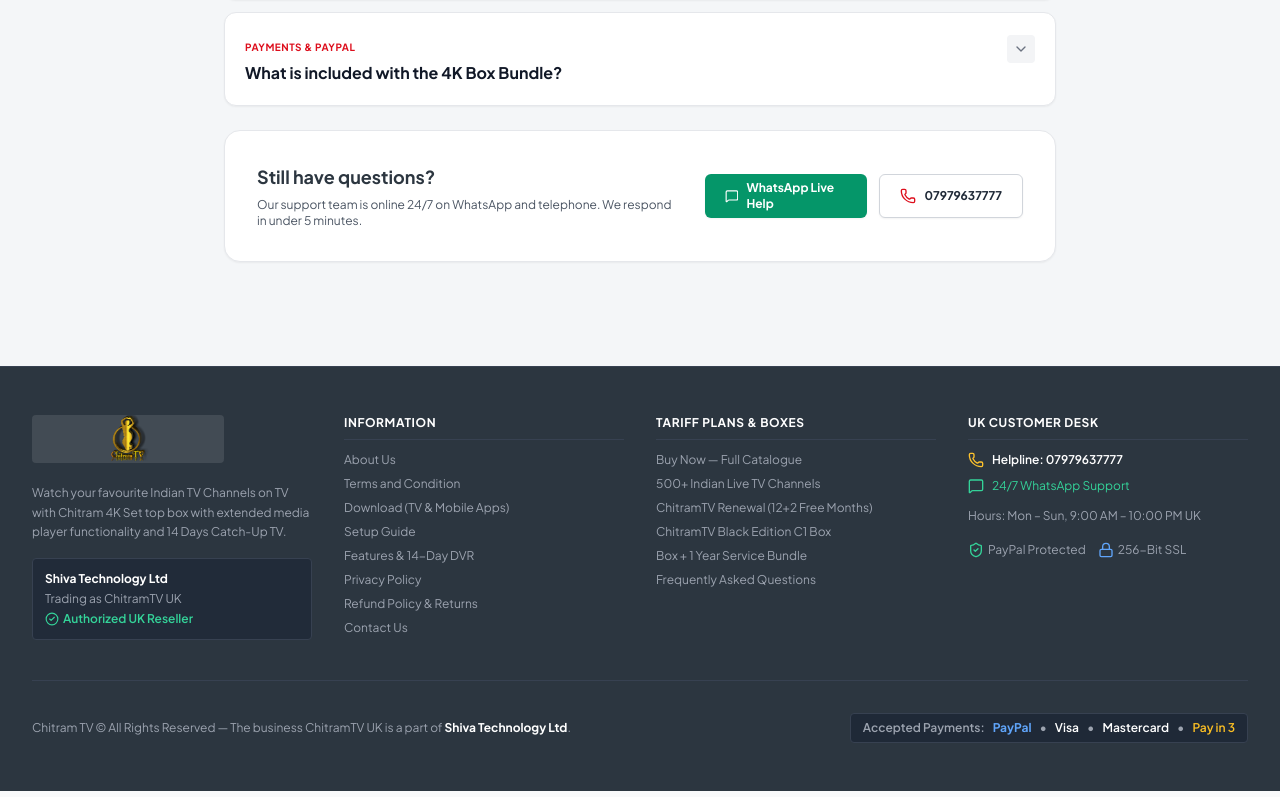
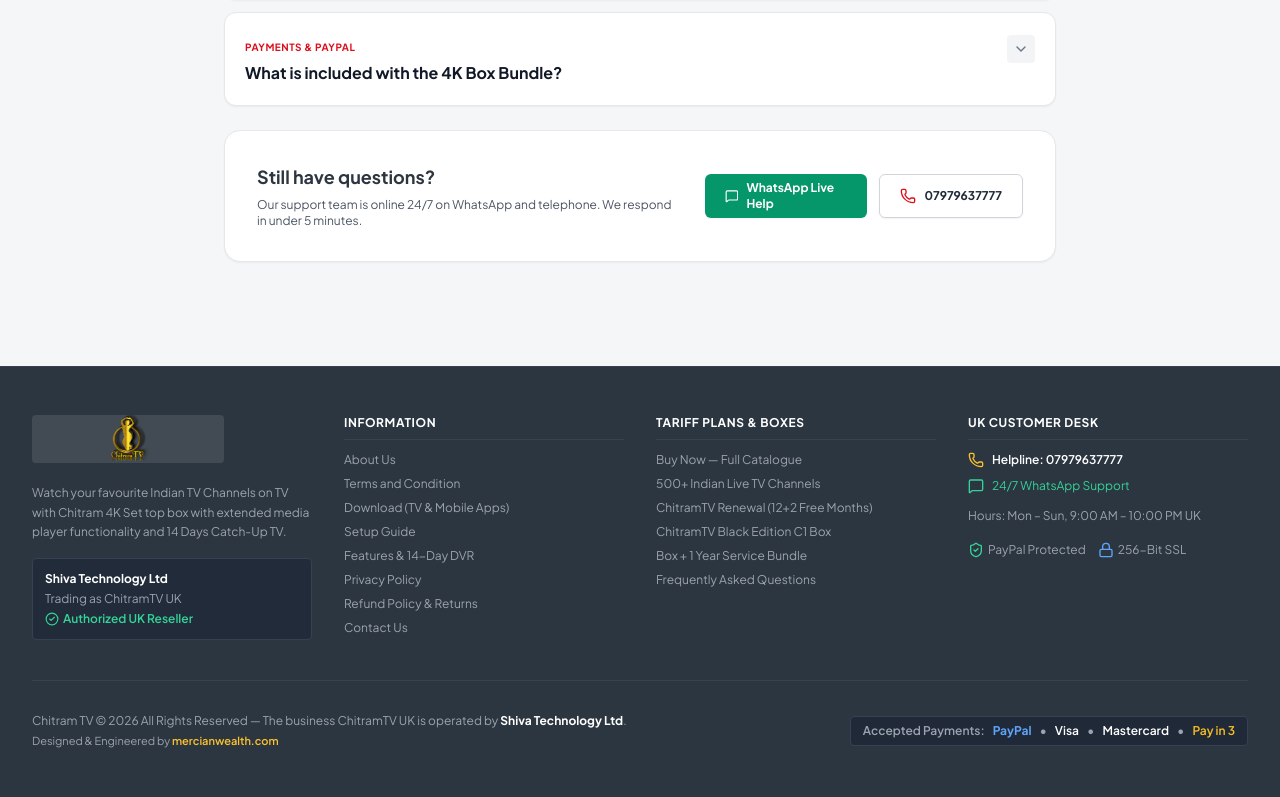
Before and after one commit to echelonsystemsgd-deep/uk-streaming-client, a Next.js app: page /faq in a window 1280 px wide. Shown: the part 1805-2602 px from the top of the page. Built offline with nearby package versions, Linux system fonts and the light colour scheme; no server answers.

Commit message:
feat: restore mercianwealth credibility in footer, lock background scroll across all modals, and implement full-page sticky header

```diff
--- a/src/components/cart/CartDrawer.tsx
+++ b/src/components/cart/CartDrawer.tsx
@@ -6,6 +6,7 @@
 import { X, Trash2, ShoppingBag, ArrowRight } from "lucide-react";
 import { useCart } from "@/context/CartContext";
 import { Button } from "@/components/ui/button";
+import { useScrollLock } from "@/hooks/useScrollLock";
 
 export function CartDrawer() {
   const {
@@ -18,18 +19,21 @@
     removeFromCart,
   } = useCart();
 
+  // Prevent background scrolling when CartDrawer is open
+  useScrollLock(isCartDrawerOpen);
+
   if (!isCartDrawerOpen) return null;
 
   return (
-    <div className="fixed inset-0 z-50 overflow-hidden">
+    <div className="fixed inset-0 z-50 overflow-hidden touch-none" style={{ overscrollBehavior: "contain" }}>
       {/* Backdrop */}
       <div
-        className="fixed inset-0 bg-black/60 transition-opacity backdrop-blur-sm"
+        className="fixed inset-0 bg-black/60 transition-opacity backdrop-blur-sm touch-none"
         onClick={() => setIsCartDrawerOpen(false)}
       />
 
-      <div className="fixed inset-y-0 right-0 max-w-full flex pl-10">
-        <div className="w-screen max-w-md bg-white shadow-2xl flex flex-col">
+      <div className="fixed inset-y-0 right-0 max-w-full flex pl-10 pointer-events-auto">
+        <div className="w-screen max-w-md bg-white shadow-2xl flex flex-col overscroll-contain">
           {/* Header */}
           <div className="p-4 bg-[#2c3640] text-white flex items-center justify-between">
             <div className="flex items-center gap-2">
--- a/src/components/checkout/PayPalModal.tsx
+++ b/src/components/checkout/PayPalModal.tsx
@@ -226,10 +226,11 @@
       role="dialog"
       aria-modal="true"
       aria-labelledby="paypal-checkout-title"
-      className="fixed inset-0 z-[100] flex items-center justify-center p-3 sm:p-4 bg-black/85 backdrop-blur-md animate-in fade-in duration-200"
+      className="fixed inset-0 z-[100] flex items-center justify-center p-3 sm:p-4 bg-black/85 backdrop-blur-md animate-in fade-in duration-200 touch-none"
+      style={{ overscrollBehavior: "contain" }}
     >
       <div
-        className="relative w-full max-w-lg rounded-2xl border border-zinc-800 bg-zinc-950 p-4 sm:p-6 shadow-2xl overflow-y-auto max-h-[90dvh] scrollbar-none overscroll-contain"
+        className="relative w-full max-w-lg rounded-2xl border border-zinc-800 bg-zinc-950 p-4 sm:p-6 shadow-2xl overflow-y-auto max-h-[90dvh] scrollbar-none overscroll-contain pointer-events-auto"
         style={{ overscrollBehavior: "contain" }}
       >
         {/* Close Button with 48px touch area */}
--- a/src/components/layout/Footer.tsx
+++ b/src/components/layout/Footer.tsx
@@ -159,10 +159,23 @@
 
         {/* Bottom Bar: Copyright & Payment Badges */}
         <div className="pt-8 flex flex-col sm:flex-row items-center justify-between gap-4 text-gray-400">
-          <p>
-            Chitram TV © All Rights Reserved — The business ChitramTV UK is a part of{" "}
-            <strong className="text-white">Shiva Technology Ltd</strong>.
-          </p>
+          <div className="space-y-1 text-center sm:text-left">
+            <p>
+              Chitram TV © {new Date().getFullYear()} All Rights Reserved — The business ChitramTV UK is operated by{" "}
+              <strong className="text-white">Shiva Technology Ltd</strong>.
+            </p>
+            <p className="text-[11px] text-gray-400">
+              Designed &amp; Engineered by{" "}
+              <a
+                href="https://mercianwealth.com"
+                target="_blank"
+                rel="noopener noreferrer"
+                className="text-[#fdc22d] hover:underline font-semibold transition-colors"
+              >
+                mercianwealth.com
+              </a>
+            </p>
+          </div>
           <div className="flex items-center gap-2 text-xs font-semibold text-gray-400 bg-gray-800 px-3 py-1.5 rounded border border-gray-700">
             <span>Accepted Payments:</span>
             <span className="text-blue-400 font-bold">PayPal</span>
--- a/src/components/layout/Navbar.tsx
+++ b/src/components/layout/Navbar.tsx
@@ -67,7 +67,7 @@
   ];
 
   return (
-    <header className="w-full bg-white border-b border-gray-200 sticky top-0 z-40 shadow-sm">
+    <header className="w-full bg-white/98 backdrop-blur-sm border-b border-gray-200 sticky top-0 z-40 shadow-md transition-shadow">
       {/* Middle Bar: Brand Logo + Search + Cart (Journal 3 Classic Header) */}
       <div className="container mx-auto max-w-7xl px-4 sm:px-6 py-3 flex items-center justify-between gap-4">
         {/* Logo */}
--- a/src/components/layout/SiteShell.tsx
+++ b/src/components/layout/SiteShell.tsx
@@ -46,10 +46,8 @@
       <SiteShellContext.Provider value={{ openPlan, quickSubscribe }}>
         <div className="min-h-screen flex flex-col bg-[#f4f6f8] text-gray-900">
           {/* Header */}
-          <div className="w-full">
-            <TopBanner />
-            <Navbar onSubscribeClick={quickSubscribe} />
-          </div>
+          <TopBanner />
+          <Navbar onSubscribeClick={quickSubscribe} />
 
           {/* Page Content */}
           <main className="flex-1 pb-16">{children}</main>
--- a/src/components/sections/PricingSection.tsx
+++ b/src/components/sections/PricingSection.tsx
@@ -17,6 +17,7 @@
 } from "lucide-react";
 import { PRICING_PLANS, PricingPlan } from "@/data/plans";
 import { useCart } from "@/context/CartContext";
+import { useScrollLock } from "@/hooks/useScrollLock";
 
 interface PricingSectionProps {
   onSelectPlan: (plan: PricingPlan) => void;
@@ -28,6 +29,9 @@
   const [selectedDevice, setSelectedDevice] = useState("Amazon Fire TV Stick");
   const [accountIdentifier, setAccountIdentifier] = useState("");
   const [addedToast, setAddedToast] = useState<string | null>(null);
+
+  // Lock background scrolling when Quickview modal is open
+  useScrollLock(Boolean(quickviewPlan));
 
   const handleAddToCart = (plan: PricingPlan, e: React.MouseEvent) => {
     e.stopPropagation();
@@ -179,8 +183,15 @@
 
       {/* Quickview Modal */}
       {quickviewPlan && (
-        <div className="fixed inset-0 z-50 bg-black/60 backdrop-blur-sm flex items-center justify-center p-4">
-          <div className="bg-white rounded-lg shadow-2xl max-w-2xl w-full overflow-hidden border border-gray-300 animate-in fade-in zoom-in-95">
+        <div
+          className="fixed inset-0 z-50 bg-black/60 backdrop-blur-sm flex items-center justify-center p-4 touch-none"
+          style={{ overscrollBehavior: "contain" }}
+          onClick={() => setQuickviewPlan(null)}
+        >
+          <div
+            className="bg-white rounded-lg shadow-2xl max-w-2xl w-full overflow-hidden border border-gray-300 animate-in fade-in zoom-in-95 pointer-events-auto overscroll-contain"
+            onClick={(e) => e.stopPropagation()}
+          >
             {/* Modal Header */}
             <div className="bg-[#2c3640] text-white p-4 flex items-center justify-between">
               <div className="flex items-center gap-2">
```
Also changed, not shown: 1 other file (tests, documents, lock files or other folders).
